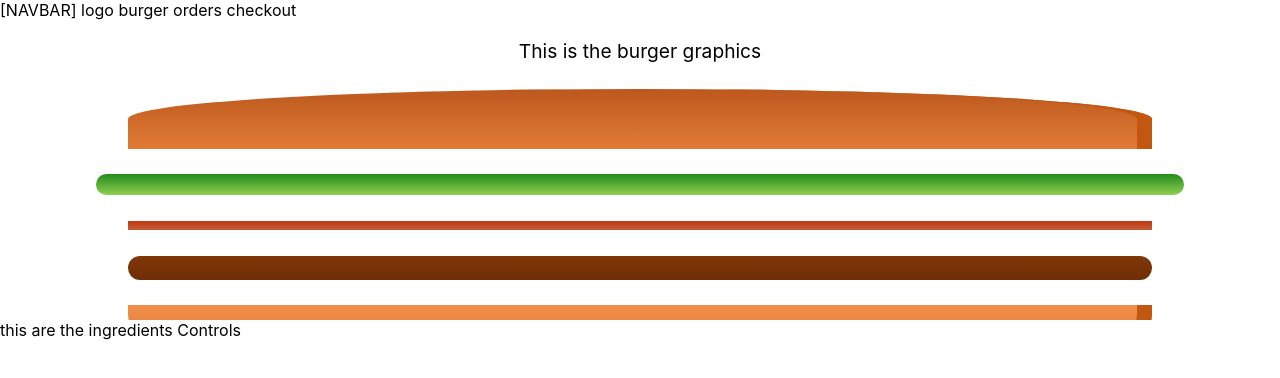
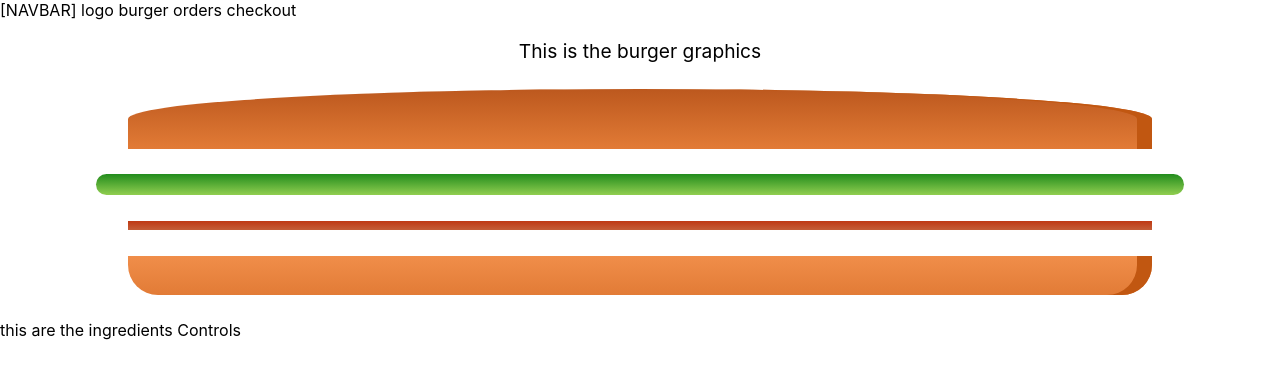
Before and after one commit to germancardenasm/burgerRestaurantOrderSystem, a React (Create React App) app: page / in a window 1280 px wide. Shown: the top 378 px of the page. Built offline with nearby package versions, Linux system fonts and the light colour scheme.

Commit message:
Add PropType validation to Ingredient Component

```diff
--- a/package.json
+++ b/package.json
@@ -3,6 +3,7 @@
   "version": "0.1.0",
   "private": true,
   "dependencies": {
+    "prop-types": "^15.7.2",
     "react": "^16.8.6",
     "react-dom": "^16.8.6",
     "react-scripts": "3.0.1"
--- a/src/components/Burger/BurgerGraphic/BurgerGraphic.js
+++ b/src/components/Burger/BurgerGraphic/BurgerGraphic.js
@@ -10,7 +10,7 @@ const BurgerGraphic = () => {
             <Ingredient type="salad"/>
             <Ingredient type="chesee"/>
             <Ingredient type="bacon"/>
-            <Ingredient type="meat"/>
+            <Ingredient type={2}/>
             <Ingredient type="bread_bottom"/>
         </div>
     )
--- a/src/components/Burger/Ingredient/Ingredient.js
+++ b/src/components/Burger/Ingredient/Ingredient.js
@@ -1,11 +1,11 @@
 import React from 'react';
 import Aux from '../../../hoc/Aux'
+import PropTypes from 'prop-types'
 import './Ingredient.css'
 
 const ingredient = (props) => {
-    let ingredient = null;
     let classname = props.type;
-    ingredient= <div className={classname} />;
+    let ingredient= <div className={classname} />;
     return (
         <Aux>
             {ingredient}
@@ -13,4 +13,8 @@ const ingredient = (props) => {
     )
 }
 
+ingredient.propTypes = {
+    type: PropTypes.string
+}
+
 export default ingredient
```
